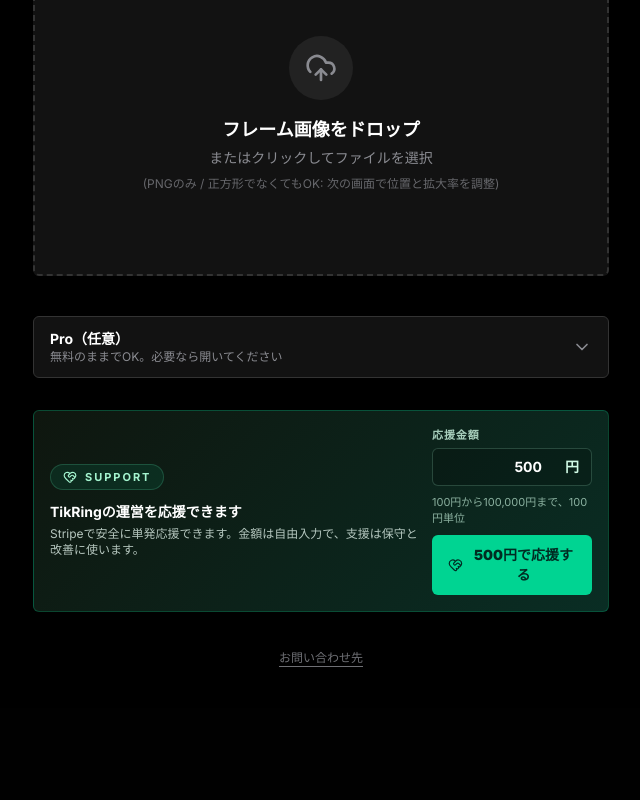
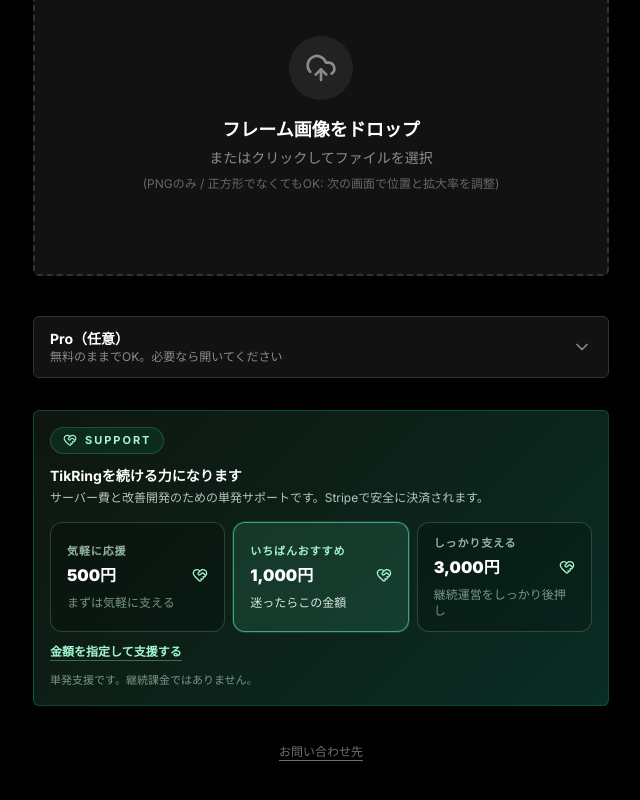
Before and after one commit to graphica-live/frame, a React (Vite) app: page / in a window 1280 px wide. Shown: the part 340-1140 px from the top of the page, without its empty margins (319-959 px from the left). Before the commit the page ends 1048 px from the top, so only its background shows below. Built offline with nearby package versions, Linux system fonts and the light colour scheme; no server answers.

Commit message:
Optimize donation conversion flow

```diff
--- a/src/components/DonationCard.tsx
+++ b/src/components/DonationCard.tsx
@@ -4,6 +4,11 @@
 const MIN_DONATION_YEN = 100;
 const MAX_DONATION_YEN = 100000;
 const DONATION_STEP_YEN = 100;
+const DONATION_PRESET_OPTIONS = [
+  { amount: 500, label: '気軽に応援' },
+  { amount: 1000, label: 'いちばんおすすめ', featured: true },
+  { amount: 3000, label: 'しっかり支える' },
+] as const;
 
 function formatYen(amount: number): string {
   return new Intl.NumberFormat('ja-JP').format(amount);
@@ -53,34 +58,43 @@
 }
 
 export default function DonationCard({ returnPath, compact = false }: DonationCardProps) {
-  const [loading, setLoading] = useState(false);
+  const [loadingTarget, setLoadingTarget] = useState<number | 'custom' | null>(null);
   const [error, setError] = useState<string | null>(null);
-  const [amount, setAmount] = useState('500');
+  const [isCustomMode, setIsCustomMode] = useState(false);
+  const [customAmount, setCustomAmount] = useState('1000');
   const supportSuccess = new URLSearchParams(window.location.search).get('support') === 'success';
 
-  const normalizedAmount = Number(amount);
+  const normalizedCustomAmount = Number(customAmount);
 
+  const isCustomAmountValid =
+    Number.isInteger(normalizedCustomAmount) &&
+    normalizedCustomAmount >= MIN_DONATION_YEN &&
+    normalizedCustomAmount <= MAX_DONATION_YEN &&
+    normalizedCustomAmount % DONATION_STEP_YEN === 0;
+
+  const isLoading = loadingTarget !== null;
+
+  const handleDonate = async (amount: number, target: number | 'custom') => {
+    if (isLoading) return;
     const isAmountValid =
-    Number.isInteger(normalizedAmount) &&
-    normalizedAmount >= MIN_DONATION_YEN &&
-    normalizedAmount <= MAX_DONATION_YEN &&
-    normalizedAmount % DONATION_STEP_YEN === 0;
+      Number.isInteger(amount) &&
+      amount >= MIN_DONATION_YEN &&
+      amount <= MAX_DONATION_YEN &&
+      amount % DONATION_STEP_YEN === 0;
 
-  const handleDonate = async () => {
-    if (loading) return;
     if (!isAmountValid) {
       setError(getSupportErrorMessage('INVALID_DONATION_AMOUNT'));
       return;
     }
 
-    setLoading(true);
+    setLoadingTarget(target);
     setError(null);
 
     try {
       const res = await fetch('/api/checkout/donate', {
         method: 'POST',
         headers: { 'Content-Type': 'application/json' },
-        body: JSON.stringify({ returnPath, amount: normalizedAmount }),
+        body: JSON.stringify({ returnPath, amount }),
       });
 
       const responseText = await res.text();
@@ -141,59 +155,98 @@
       }
 
       setError(getSupportErrorDetailMessage(errorCode, detail, stripeCode));
-      setLoading(false);
+      setLoadingTarget(null);
     }
   };
 
   return (
     <div className={`w-full rounded-md border border-emerald-400/25 bg-[linear-gradient(135deg,rgba(16,24,16,0.92),rgba(10,48,38,0.94))] ${compact ? 'p-4' : 'p-5'}`}>
-      <div className={`flex ${compact ? 'flex-col gap-3 sm:flex-row sm:items-center sm:justify-between' : 'flex-col gap-4'}`}>
+      <div className="flex flex-col gap-4">
         <div className="min-w-0">
           <div className="inline-flex items-center gap-2 rounded-full border border-emerald-300/20 bg-emerald-400/10 px-3 py-1 text-[11px] font-bold tracking-[0.18em] text-emerald-200 uppercase">
             <HeartHandshake className="h-3.5 w-3.5" />
             Support
           </div>
           <p className={`mt-3 text-white ${compact ? 'text-sm font-bold' : 'text-base font-bold'}`}>
-            TikRingの運営を応援できます
+            TikRingを続ける力になります
           </p>
           <p className={`mt-1 text-emerald-50/75 ${compact ? 'text-xs' : 'text-sm'}`}>
-            Stripeで安全に単発応援できます。金額は自由入力で、支援は保守と改善に使います。
+            サーバー費と改善開発のための単発サポートです。Stripeで安全に決済されます。
           </p>
         </div>
 
-        <div className={`flex ${compact ? 'w-full flex-col gap-2 sm:w-auto' : 'flex-col gap-2'} ${compact ? 'sm:items-end' : ''}`}>
-          <label className="flex flex-col gap-1 text-left">
-            <span className="text-[11px] font-bold tracking-[0.08em] text-emerald-100/80">応援金額</span>
-            <div className="flex items-center rounded-md border border-emerald-200/20 bg-black/20 px-3 py-2">
+        <div className="flex flex-col gap-3">
+          <div className="grid grid-cols-1 gap-2 sm:grid-cols-3">
+            {DONATION_PRESET_OPTIONS.map((option) => (
+              <button
+                key={option.amount}
+                type="button"
+                onClick={() => void handleDonate(option.amount, option.amount)}
+                disabled={isLoading}
+                className={`rounded-xl border px-4 py-3 text-left transition-colors disabled:cursor-not-allowed disabled:opacity-60 ${option.featured ? 'border-emerald-300/60 bg-emerald-300/12 shadow-[0_0_0_1px_rgba(110,231,183,0.15)] hover:bg-emerald-300/18' : 'border-emerald-200/20 bg-black/20 hover:border-emerald-200/40 hover:bg-black/30'}`}
+              >
+                <div className={`text-[11px] font-bold tracking-[0.08em] ${option.featured ? 'text-emerald-200' : 'text-emerald-100/70'}`}>{option.label}</div>
+                <div className="mt-1 flex items-center justify-between gap-3">
+                  <span className="text-base font-black text-white">{formatYen(option.amount)}円</span>
+                  {loadingTarget === option.amount ? <Loader2 className="h-4 w-4 animate-spin text-emerald-200" /> : <HeartHandshake className="h-4 w-4 text-emerald-200" />}
+                </div>
+                <div className={`mt-2 text-xs ${option.featured ? 'text-emerald-50/90' : 'text-emerald-100/55'}`}>
+                  {option.amount === 500 ? 'まずは気軽に支える' : option.amount === 1000 ? '迷ったらこの金額' : '継続運営をしっかり後押し'}
+                </div>
+              </button>
+            ))}
+          </div>
+
+          <div className="flex flex-col items-start gap-2">
+            <button
+              type="button"
+              onClick={() => setIsCustomMode((current) => !current)}
+              disabled={isLoading}
+              className="text-xs font-bold text-emerald-200 underline decoration-emerald-200/35 underline-offset-4 transition-colors hover:text-emerald-100 disabled:cursor-not-allowed disabled:opacity-60"
+            >
+              {isCustomMode ? '金額指定を閉じる' : '金額を指定して支援する'}
+            </button>
+
+            {isCustomMode ? (
+              <div className="w-full rounded-xl border border-emerald-200/15 bg-black/15 p-3">
+                <div className="flex flex-col gap-2 sm:flex-row sm:items-center">
+                  <div className="flex items-center rounded-md border border-emerald-200/20 bg-black/20 px-3 py-2 sm:w-[180px]">
+                    <span className="mr-2 text-sm font-bold text-emerald-100">¥</span>
                     <input
                       type="number"
                       min={MIN_DONATION_YEN}
                       max={MAX_DONATION_YEN}
                       step={DONATION_STEP_YEN}
                       inputMode="numeric"
-                value={amount}
-                onChange={(event) => setAmount(event.target.value)}
-                disabled={loading}
-                className="w-28 bg-transparent text-right text-sm font-bold text-white outline-none disabled:cursor-not-allowed"
+                      value={customAmount}
+                      onChange={(event) => setCustomAmount(event.target.value)}
+                      disabled={isLoading}
+                      className="w-full bg-transparent text-right text-sm font-bold text-white outline-none disabled:cursor-not-allowed"
                       aria-label="support amount"
                     />
-              <span className="ml-2 text-sm font-bold text-emerald-100">円</span>
                   </div>
-          </label>
-
-          <p className="text-[11px] text-emerald-100/65">
-            {formatYen(MIN_DONATION_YEN)}円から{formatYen(MAX_DONATION_YEN)}円まで、{formatYen(DONATION_STEP_YEN)}円単位
-          </p>
 
                   <button
                     type="button"
-            onClick={handleDonate}
-            disabled={loading}
+                    onClick={() => void handleDonate(normalizedCustomAmount, 'custom')}
+                    disabled={isLoading}
                     className="inline-flex items-center justify-center gap-2 rounded-md bg-emerald-400 px-4 py-2.5 text-sm font-black text-emerald-950 transition-colors hover:bg-emerald-300 disabled:cursor-not-allowed disabled:opacity-60"
                   >
-            {loading ? <Loader2 className="h-4 w-4 animate-spin" /> : <HeartHandshake className="h-4 w-4" />}
-            {loading ? '応援ページを開いています...' : `${isAmountValid ? `${formatYen(normalizedAmount)}円で応援する` : '応援する'}`}
+                    {loadingTarget === 'custom' ? <Loader2 className="h-4 w-4 animate-spin" /> : <HeartHandshake className="h-4 w-4" />}
+                    {loadingTarget === 'custom' ? '応援ページを開いています...' : `${isCustomAmountValid ? `${formatYen(normalizedCustomAmount)}円で応援する` : '応援する'}`}
                   </button>
+                </div>
+
+                <p className="mt-2 text-[11px] text-emerald-100/55">
+                  {formatYen(MIN_DONATION_YEN)}円から{formatYen(MAX_DONATION_YEN)}円まで、{formatYen(DONATION_STEP_YEN)}円単位
+                </p>
+              </div>
+            ) : null}
+          </div>
+
+          <p className="text-[11px] text-emerald-100/55">
+            単発支援です。継続課金ではありません。
+          </p>
         </div>
       </div>
 
```
Also changed, not shown: 1 other file (tests, documents, lock files or other folders). Lines whose indentation alone changed are shown as unchanged.
